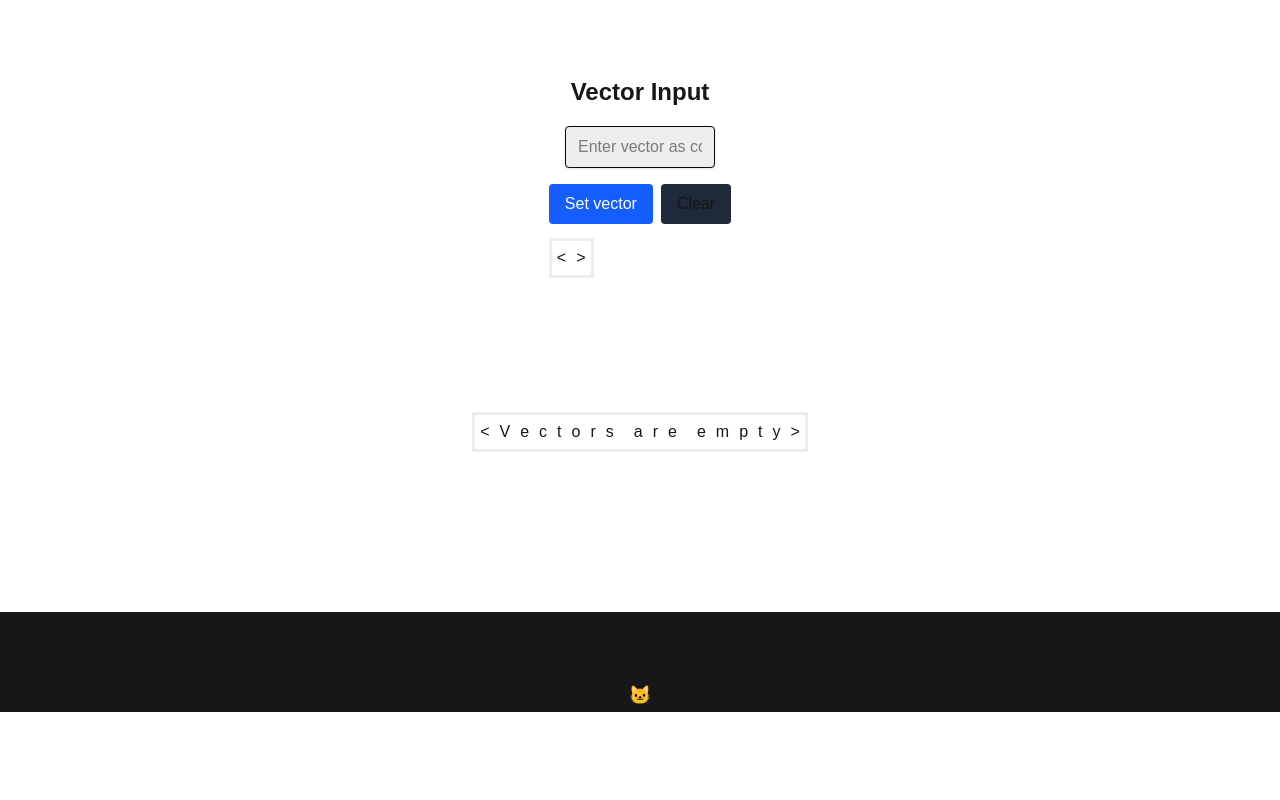
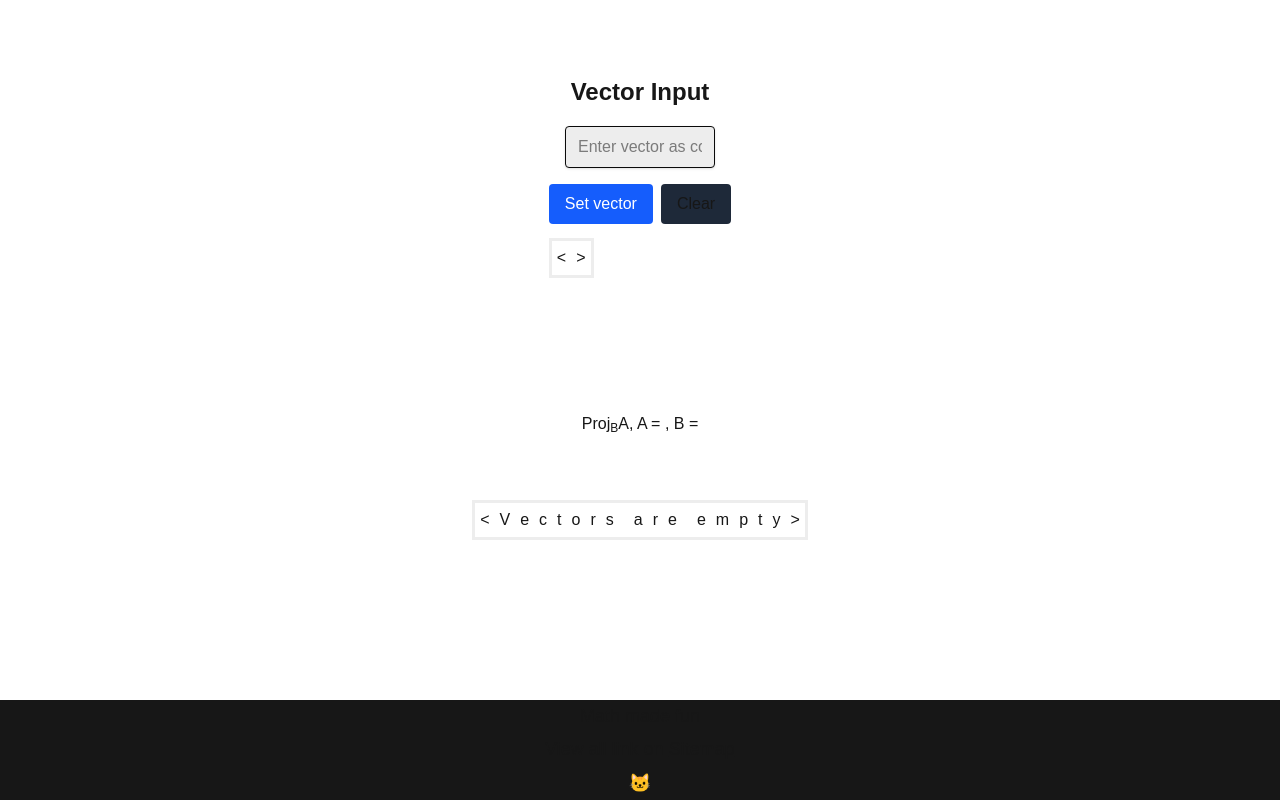
Before and after one commit to RisingSatalite/math-made-fun, a Next.js app: page /advance/vector/projections in a window 1280 px wide. Shown: the part 1004-1804 px from the top of the page. Before the commit the page ends 1716 px from the top, so only its background shows below. Built offline with nearby package versions, Linux system fonts and the light colour scheme.

Commit message:
display info

```diff
--- a/src/components/projection_solver.js
+++ b/src/components/projection_solver.js
@@ -53,6 +53,7 @@ export default function Projection_solver() {
         Solver Projections
         <Get_Vector sendDataToParent={handleChildData}/>
         <Get_Vector sendDataToParent={handleChildData2}/>
+        <p>Proj<sub>B</sub>A, A = {vector1}, B = {vector2}</p>
         <VectorDisplayerHorizontal vector={[...projection]}/>
     </div>
   );
```
